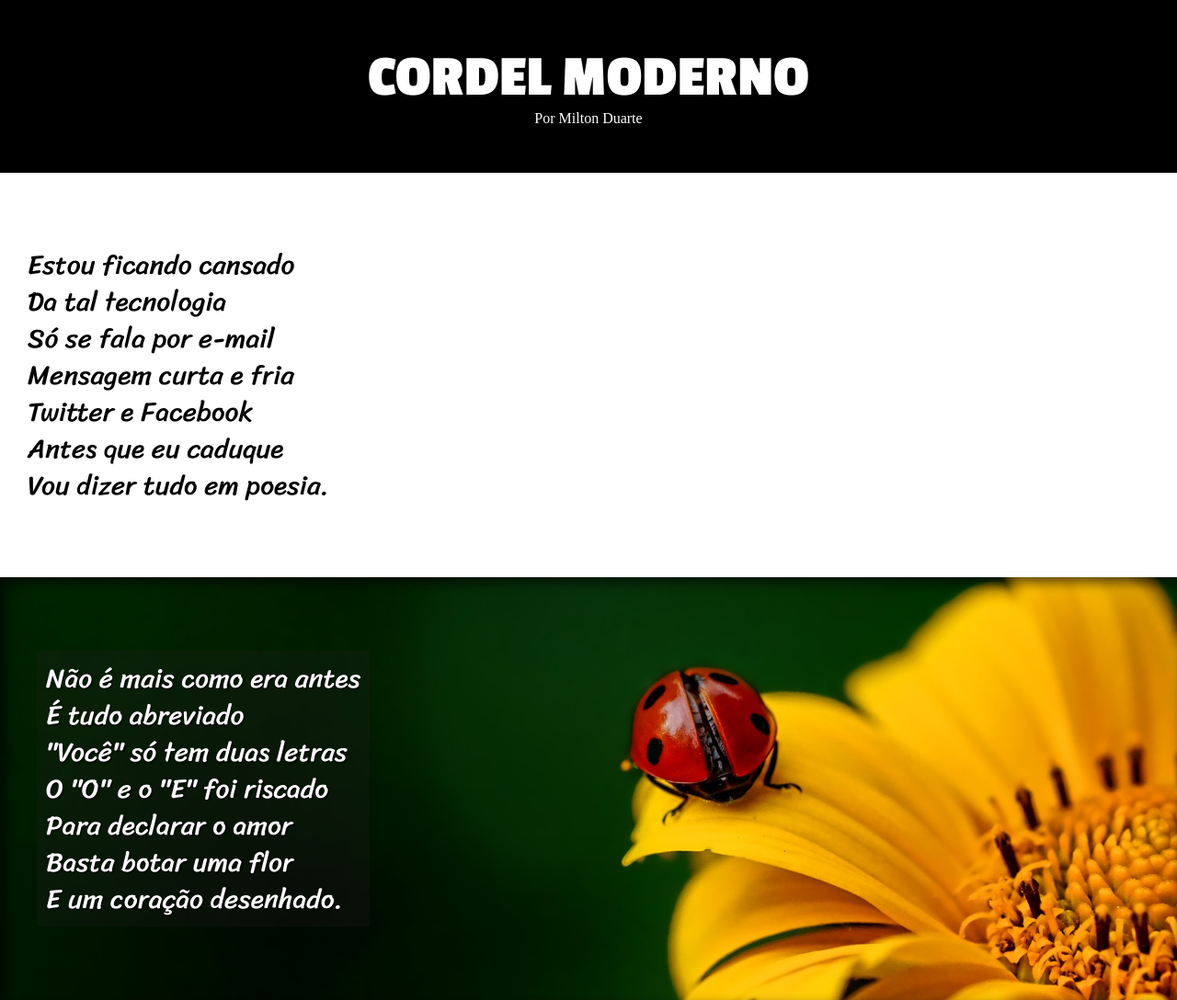
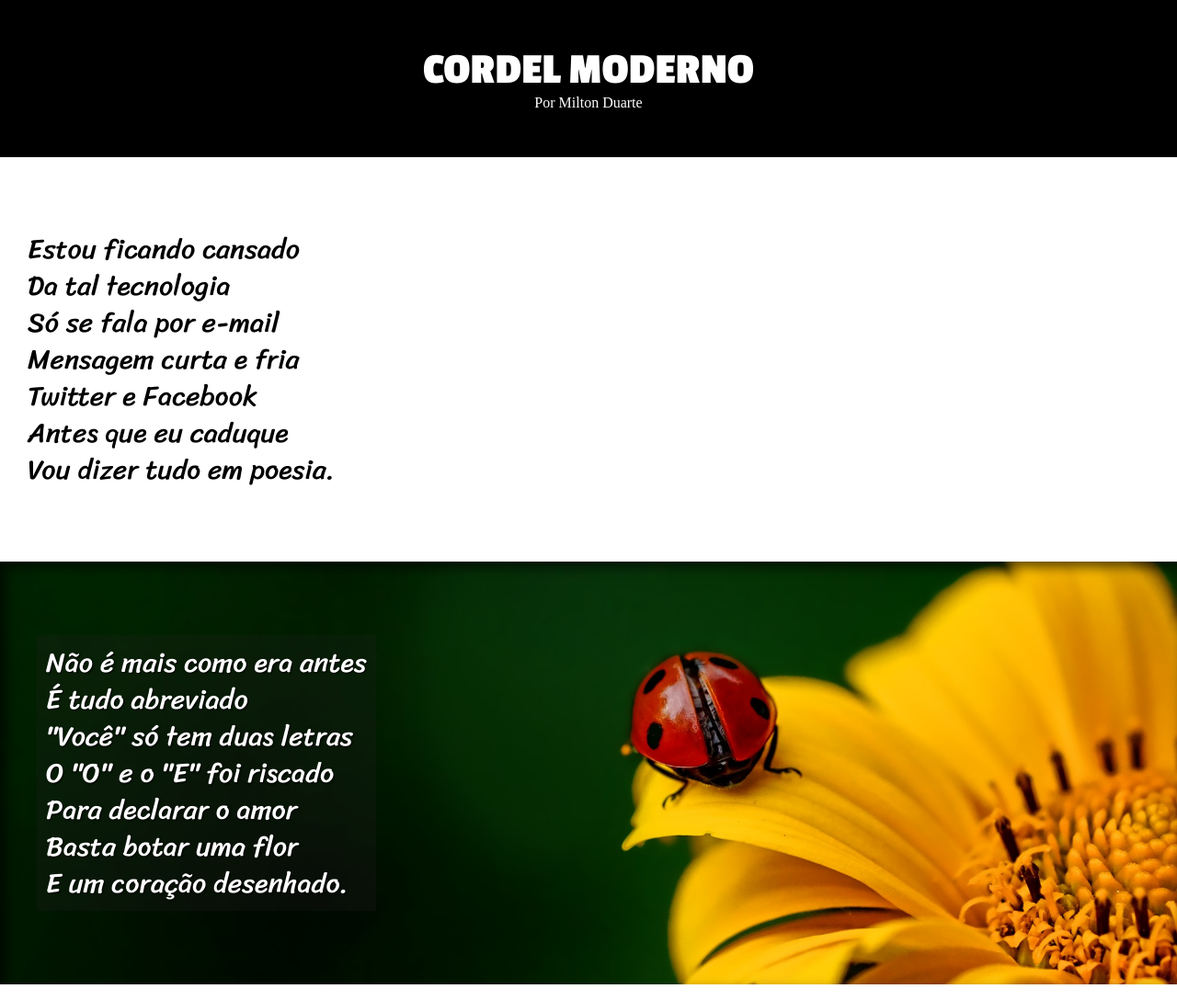
Before and after one commit to keoip/Curso-css, a plain HTML site: page curso css/desafios/corrreçãodd12/index.html in a window 1280 px wide. Shown: the top 1088 px of the page at 92% size. Drawn offline with Linux system fonts and the light colour scheme.

Commit message:
fontes atualizadas

```diff
--- a/curso css/desafios/corrreçãodd12/style.css
+++ b/curso css/desafios/corrreçãodd12/style.css
@@ -31,7 +31,8 @@ header{
 header > h1{
     text-transform: uppercase;
     font-family: var(--fonte2);
-    font-size: 5vw;/* "VW" significa view widht da tela ou seja, usando essa medida no "Font-size" a letra fica adptada para diferentes tipos de tela!*/
+    font-size: 3em;
+    /*font-size: 5vw;"VW" significa view widht da tela ou seja, usando essa medida no "Font-size" a letra fica adptada para diferentes tipos de tela!*/
 }
 
 header > p > a{
@@ -47,7 +48,8 @@ section{
     padding-bottom: 10vh;
     line-height: 40px;
     font-family: var(--fonte3);
-    font-size: 2.3vw; /* "VW" significa view widht da tela ou seja, usando essa medida no "Font-size" a letra fica adptada para diferentes tipos de tela!*/
+    font-size: 30px;
+    /* font-size: 2.3vw;  "VW" significa view widht da tela ou seja, usando essa medida no "Font-size" a letra fica adptada para diferentes tipos de tela!*/
 }
 
 section.normal{
```
